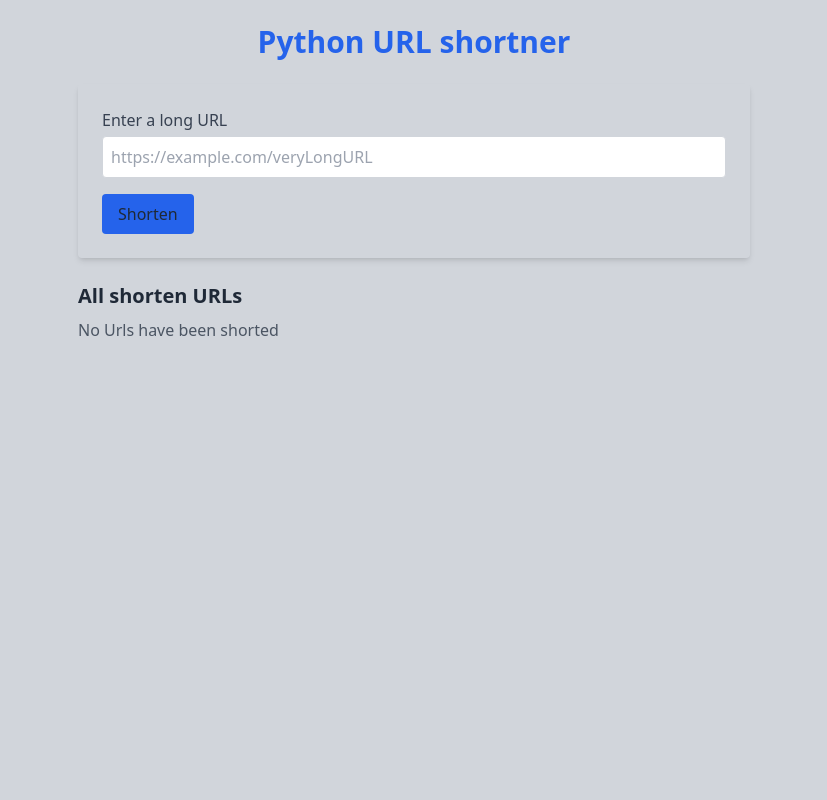
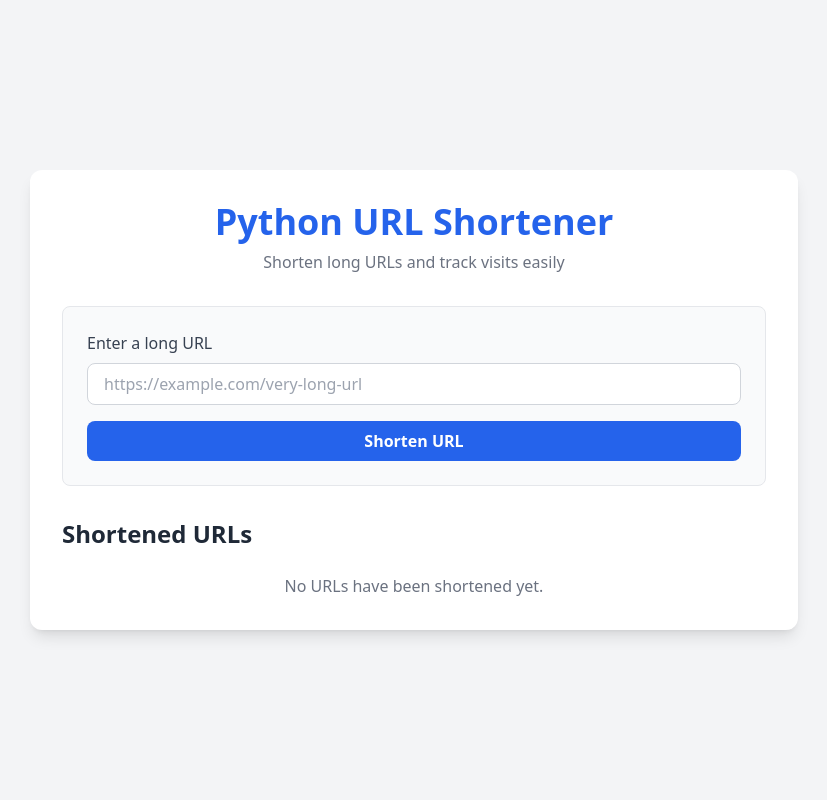
Before and after one commit to Sarang-Bangade/url_shortner, a Flask app: page / in a window 1280 px wide. Shown: the whole page, without its empty margins (226-1053 px from the left). Run offline with Flask 3, Linux system fonts and the light colour scheme; data that the repository does not hold is empty; some libraries are stand-ins or nearby versions.

Commit message:
changes in the ui

```diff
--- a/templates/index.html
+++ b/templates/index.html
@@ -1,59 +1,94 @@
 <!DOCTYPE html>
 <html lang="en">
 <head>
-    <meta charset="UTF-8">
-    <meta name="viewport" content="width=device-width, initial-scale=1.0">
-    <title>Url Shortner</title>
+    <meta charset="UTF-8" />
+    <meta name="viewport" content="width=device-width, initial-scale=1.0"/>
+    <title>Python URL Shortener</title>
     <script src="https://cdn.tailwindcss.com"></script>
 </head>
-<body class="bg-gray-300 text-gray-800 font-sans p-6">
-    <div class = "max-w-2xl mx-auto">
-        <h1 class="text-3xl font-bold mb-6 text-center text-blue-600">
-            Python URL shortner
+
+<body class="bg-gray-100 min-h-screen flex items-center justify-center p-6">
+
+    <div class="w-full max-w-3xl bg-white shadow-lg rounded-xl p-8">
+
+        <!-- Header -->
+        <h1 class="text-4xl font-bold text-center text-blue-600 mb-2">
+            Python URL Shortener
         </h1>
-        <form method="POST" class="'bg-white shadow-md rounded p-6 mb-6 space-y-4">
+        <p class="text-center text-gray-500 mb-8">
+            Shorten long URLs and track visits easily
+        </p>
+
+        <!-- Form -->
+        <form method="POST" class="bg-gray-50 border rounded-lg p-6 mb-8 space-y-4">
             <label class="block">
-                <span class="text-gray-700">Enter a long URL</span>
-                <input type="text"
+                <span class="text-gray-700 font-medium">Enter a long URL</span>
+                <input
+                    type="url"
                     name="url"
-                       placeholder="https://example.com/veryLongURL"
+                    placeholder="https://example.com/very-long-url"
                     required
-                       class="mt-1 block w-full border border-gray-300 rounded p-2"
+                    class="mt-2 block w-full border border-gray-300 rounded-lg px-4 py-2 focus:ring-2 focus:ring-blue-500 focus:outline-none"
+                />
+            </label>
+
+            <button
+                type="submit"
+                class="w-full bg-blue-600 text-white font-semibold py-2 rounded-lg hover:bg-blue-700 transition"
             >
-            </label>
-            <button class="bg-blue-600 text-whit px-4 py-2 rounded hover:bg-blue-700" type="submit">Shorten</button>
+                Shorten URL
+            </button>
         </form>
-        <h2 class="text-xl font-semibold mb-2">All shorten URLs</h2>
+
+        <!-- URLs Table -->
+        <h2 class="text-2xl font-semibold mb-4 text-gray-800">
+            Shortened URLs
+        </h2>
+
         {% if all_urls %}
         <div class="overflow-x-auto">
-            <table class="w-full border border-collaspe border-gray-500 text-sm">
-               <thead class="bg-gray-200">
+            <table class="w-full border border-gray-200 rounded-lg overflow-hidden text-sm">
+                <thead class="bg-gray-100 text-gray-700">
                     <tr>
-                    <th class="border px-4 py-2 text-left">Short URL</th>
-                    <th class="border px-4 py-2 text-left">Original URL</th>
-                    <th class="border px-4 py-2 text-left">Visits</th>
-                    <th class="border px-4 py-2 text-left">Action</th>
+                        <th class="px-4 py-3 text-left">Short URL</th>
+                        <th class="px-4 py-3 text-left">Original URL</th>
+                        <th class="px-4 py-3 text-center">Visits</th>
+                        <th class="px-4 py-3 text-center">Action</th>
                     </tr>
                 </thead>
                 <tbody>
                     {% for url in all_urls %}
-                        <tr class="hover:bg-gray-100">
-                            <td class ="border px-4 py-2 text-blue-600 underline">
-                                <a href="/{{ url[1] }}" target="_blank">
-                                 {{ request.host }}/{{ url[1] }}  <!-- http://localhost:5000{{url[1]}} -->
+                    <tr class="border-t hover:bg-gray-50">
+                        <td class="px-4 py-3 text-blue-600 font-medium">
+                            <a
+                                href="/{{ url[1] }}"
+                                target="_blank"
+                                class="hover:underline"
+                            >
+                                {{ request.host }}/{{ url[1] }}
                             </a>
                         </td>
 
-                            <td class="border px-4 py-2">{{url[0]}}</td>
-                            <td class="border px-4 py-2">{{url[2]}}</td>
+                        <td class="px-4 py-3 text-gray-700 truncate max-w-xs">
+                            {{ url[0] }}
+                        </td>
 
-                            <td class="border px-4 py-2">
+                        <td class="px-4 py-3 text-center font-semibold">
+                            {{ url[2] }}
+                        </td>
+
+                        <td class="px-4 py-3 text-center">
                             <form
-                                    action="/delete/{{url[1]}}"
+                                action="/delete/{{ url[1] }}"
                                 method="POST"
-                                    onsubmit="return confirm('Delete this short url?')"
+                                onsubmit="return confirm('Delete this short URL?')"
                             >
-                                    <button type="submit" class="text-red-600">Delete</button>
+                                <button
+                                    type="submit"
+                                    class="text-red-600 hover:text-red-800 font-medium"
+                                >
+                                    Delete
+                                </button>
                             </form>
                         </td>
                     </tr>
@@ -62,10 +97,12 @@
             </table>
         </div>
         {% else %}
-        <p class="text-gray-600">No Urls have been shorted</p>
-
-        {% endif%}
+            <p class="text-gray-500 text-center mt-6">
+                No URLs have been shortened yet.
+            </p>
+        {% endif %}
 
     </div>
+
 </body>
 </html>
```
Lines whose indentation alone changed are shown as unchanged.
